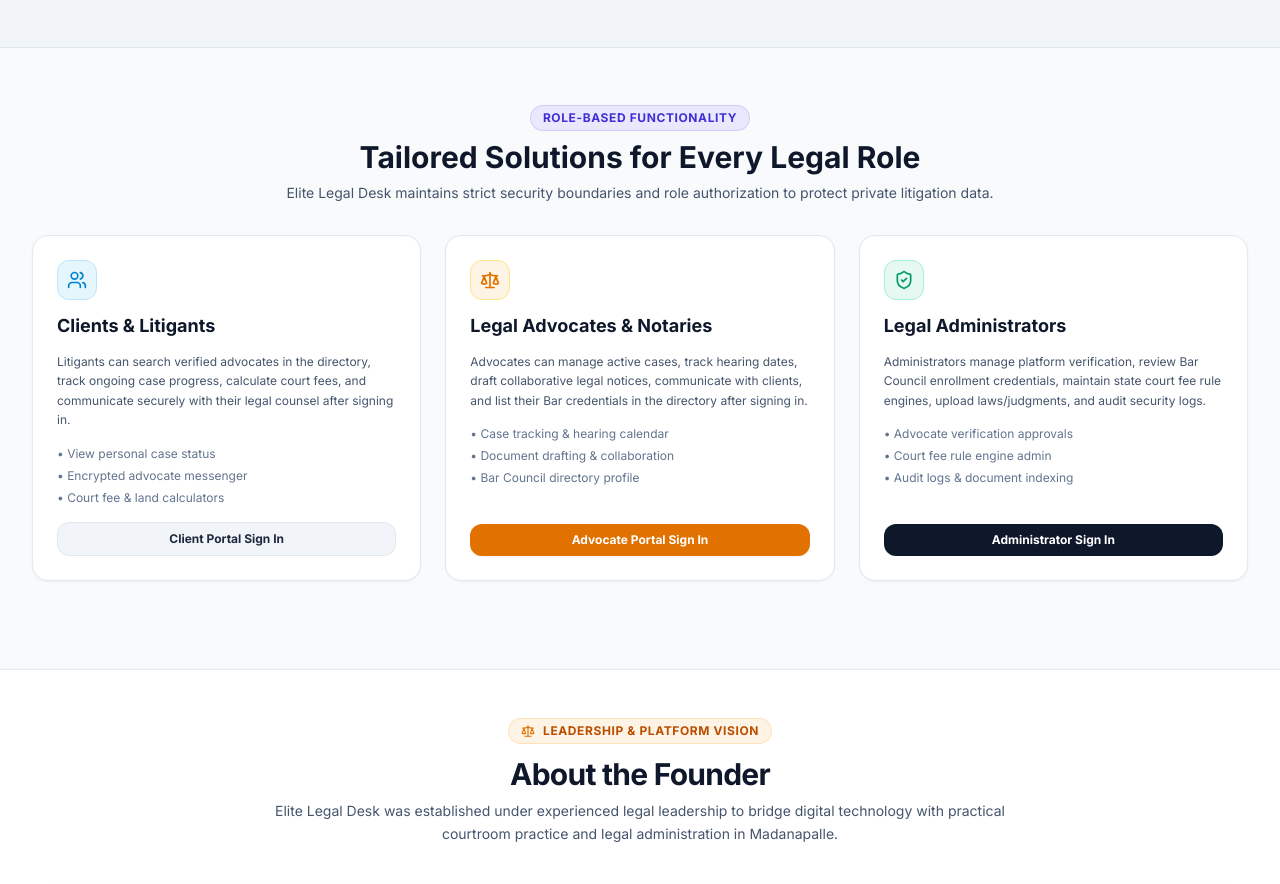
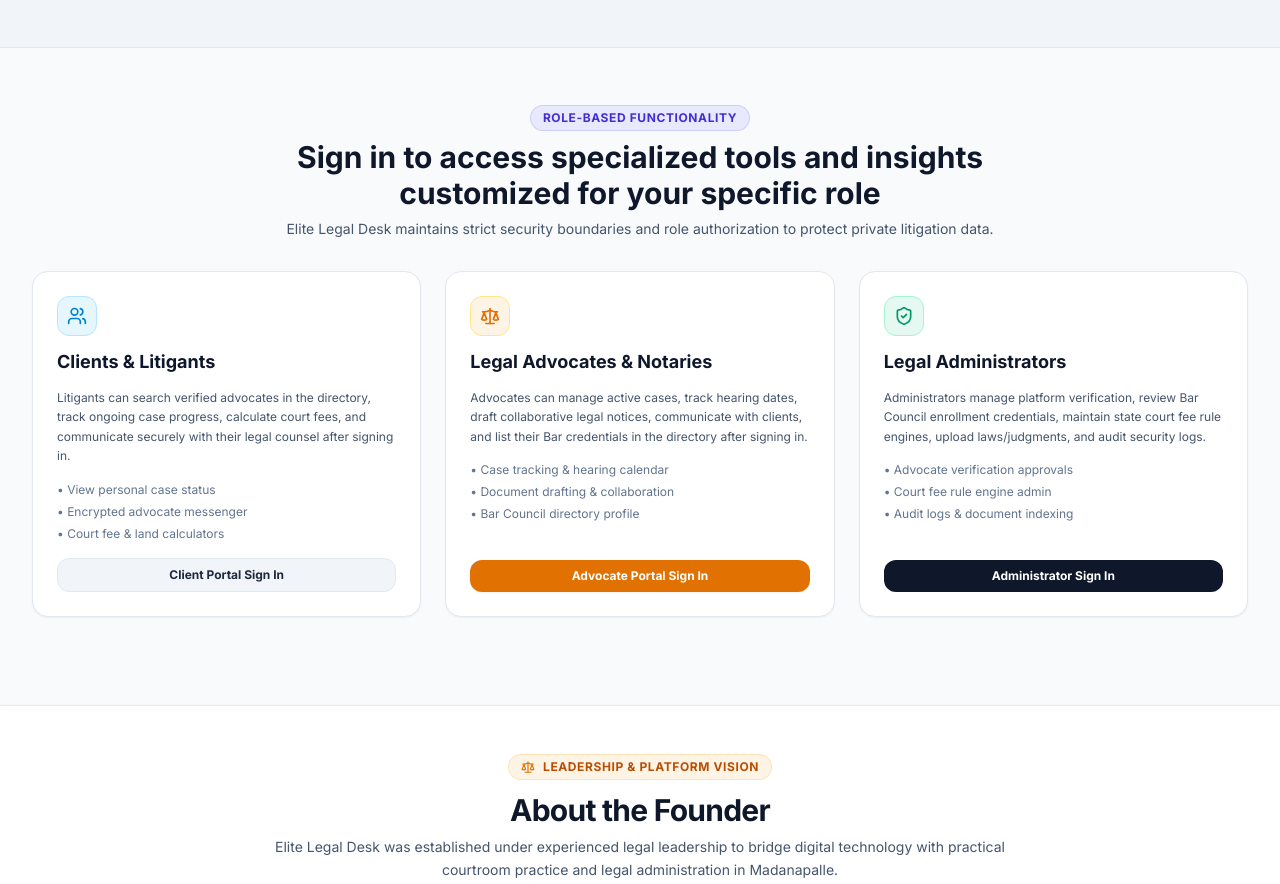
Before and after one commit to charithasree13/unified_legal_system, a React (Vite) app in the folder client/: page /dashboard in a window 1280 px wide. Shown: the part 2700-3584 px from the top of the page. Built offline with nearby package versions, Linux system fonts and the light colour scheme; a web font is replaced by a local one.

Commit message:
Update role section heading with customized sign-in prompt

```diff
--- a/client/src/pages/PublicDashboard.tsx
+++ b/client/src/pages/PublicDashboard.tsx
@@ -532,7 +532,7 @@ export const PublicDashboard: React.FC = () => {
               <span>Role-Based Functionality</span>
             </div>
             <h2 className="text-2xl sm:text-3xl font-extrabold text-slate-900 dark:text-white">
-              Tailored Solutions for Every Legal Role
+              Sign in to access specialized tools and insights customized for your specific role
             </h2>
             <p className="text-slate-600 dark:text-slate-400 text-xs sm:text-sm">
               Elite Legal Desk maintains strict security boundaries and role authorization to protect private litigation data.
```
